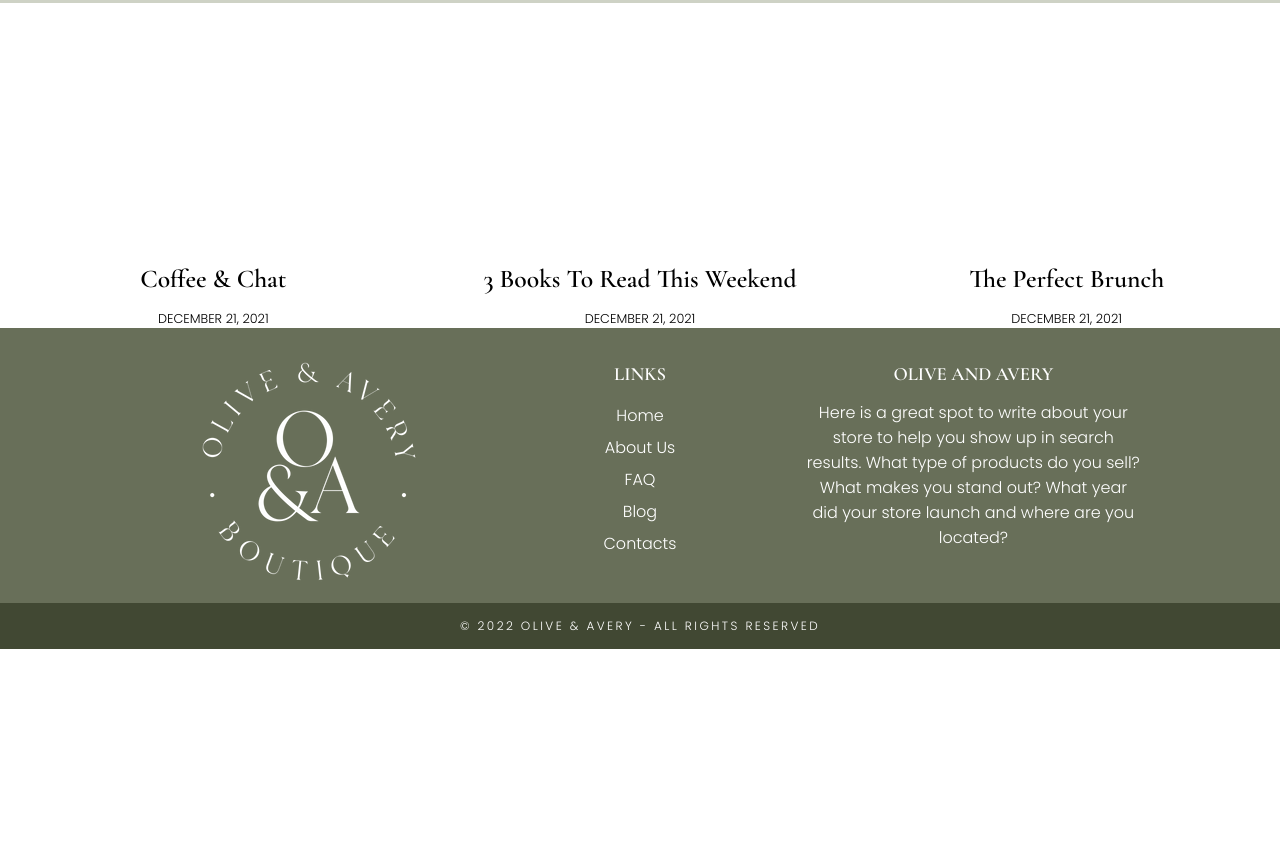
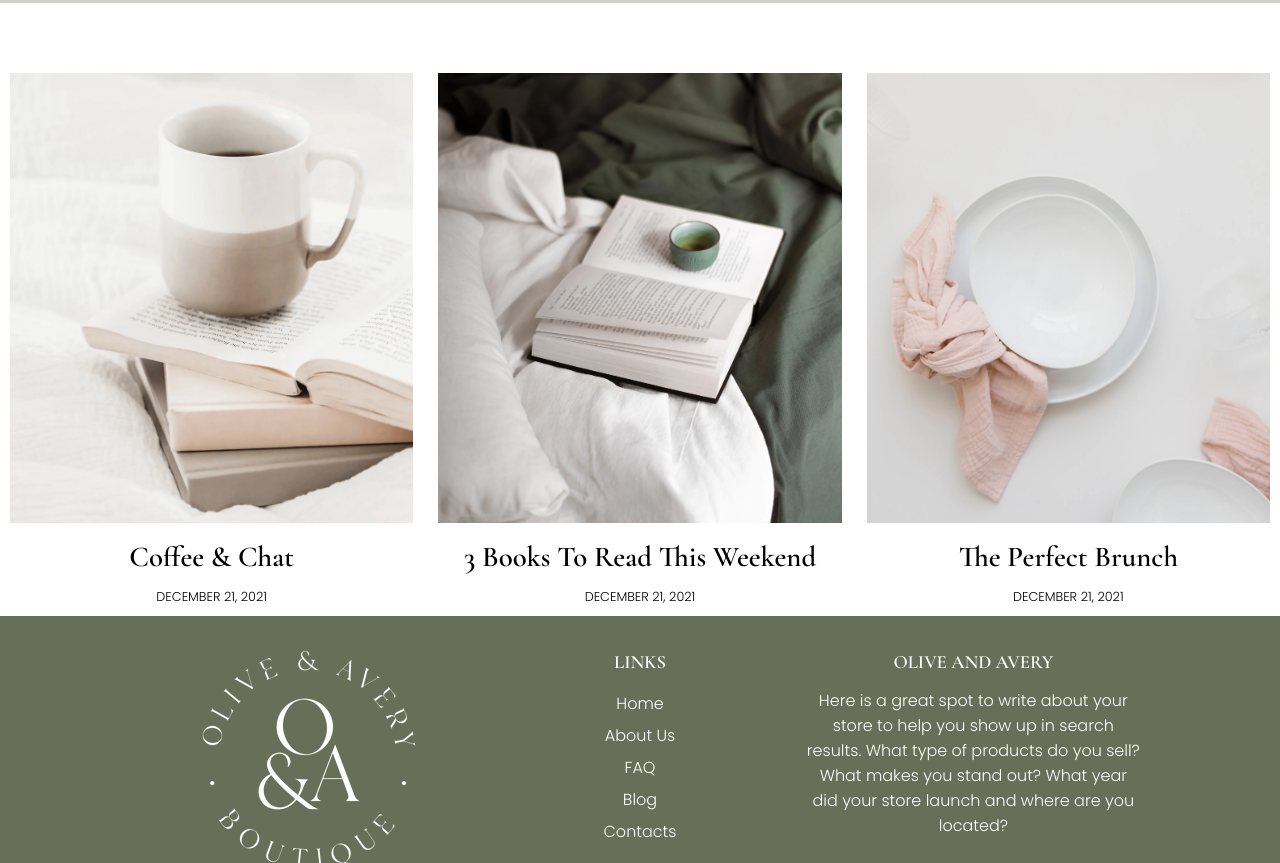
Before and after one commit to Christi-na/baby-shop-webpage.github.io, a plain HTML site: page pages/blog.html in a window 1280 px wide. Shown: the part 1301-2164 px from the top of the page. Before the commit the page ends 1950 px from the top, so only its background shows below. Drawn offline with nearby package versions, Linux system fonts and the light colour scheme.

Commit message:
Blog page

```diff
--- a/pages/blog.html
+++ b/pages/blog.html
@@ -46,7 +46,7 @@
         <div class="blog-grid">
             <div class="blog-card">
                 <div class="blog-img">
-                    <img src="photos/blog1.webp" alt="">
+                    <img src="../photos/blog1.webp" alt="">
                 </div>
                 <div class="blog-content">
                     <h3>Coffee & Chat</h3>
@@ -55,7 +55,7 @@
             </div>
             <div class="blog-card">
                 <div class="blog-img">
-                    <img src="photos/blog2.webp" alt="">
+                    <img src="../photos/blog2.webp" alt="">
                 </div>
                 <div class="blog-content">
                     <h3>3 Books To Read This Weekend</h3>
@@ -64,7 +64,7 @@
             </div>
             <div class="blog-card">
                 <div class="blog-img">
-                    <img src="photos/blog3.webp" alt="">
+                    <img src="../photos/blog3.webp" alt="">
                 </div>
                 <div class="blog-content">
                     <h3>The Perfect Brunch</h3>
--- a/styles/secondary-styles.css
+++ b/styles/secondary-styles.css
@@ -227,24 +227,39 @@ summary:hover{
 .blog-grid{
     max-width: 1400px;
     margin: 0 auto;
+    padding: 10px;
     display: grid;
     grid-template-columns: 1fr 1fr 1fr;
+    gap: 25px;
 }
 .blog-card{
     text-align: center;
+    overflow: hidden;
 }
 .blog-img{
-    min-height: 200px;
+    width: 100%;
+    height: 450px;
+    overflow: hidden;
+    background-color: #686f59;
+    transition: 0.5s ease ;
 }
 .blog-img img{
-    width: 100%;
-    height: auto;
+    width: inherit;
+    height: inherit;
+    object-position: center;
+    object-fit: cover;
+    transition: 0.3s;
+
 }
+
 .blog-content h3{
-    font-size: 1.6em;
-    margin-bottom: 16px;
+    font-size: 1.8em;
+    margin: 16px 0 14px;
 }
 .blog-content p{
     text-transform: uppercase;
     font-size: 0.8em;
 }
+.blog-card:hover .blog-img img{
+    transform: scale(1.05);
+}
```
